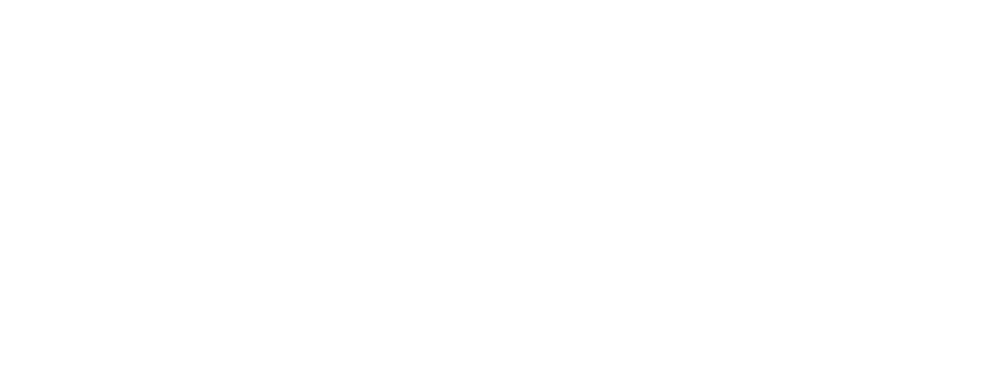
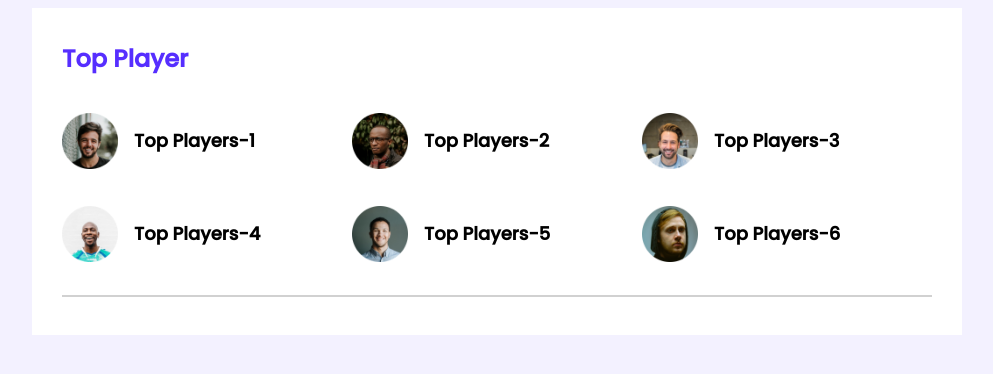
Before and after one commit to Firoz01/Leader-Board-Project, a plain HTML site: page index.html in a window 1280 px wide. Shown: the whole page, without its empty margins (143-1136 px from the left). Drawn offline with Linux system fonts and the light colour scheme.

Commit message:
completed top players section

```diff
--- a/index.html
+++ b/index.html
@@ -9,5 +9,54 @@
 </head>
 <body>
 
+    <!-- header start -->
+
+    <header>
+
+
+    </header>
+
+    <!-- header end -->
+
+
+    <main>
+        <!-- top players and blogs -->
+        <section class="container">
+            <div class="top-players">
+                <h2 class="section-title">Top Player</h2>
+                <div class="players">
+                    <div class="player">
+                        <img src="images/players/player-1.png" alt="">
+                        <h3 class="player-name">Top Players-1</h3>
+                    </div>
+                    <div class="player">
+                        <img src="images/players/player-2.png" alt="">
+                        <h3 class="player-name">Top Players-2</h3>
+                    </div>
+                    <div class="player">
+                        <img src="images/players/player-3.png" alt="">
+                        <h3 class="player-name">Top Players-3</h3>
+                    </div>
+                    <div class="player">
+                        <img src="images/players/player-4.png" alt="">
+                        <h3 class="player-name">Top Players-4</h3>
+                    </div>
+                    <div class="player">
+                        <img src="images/players/player-5.png" alt="">
+                        <h3 class="player-name">Top Players-5</h3>
+                    </div>
+                    <div class="player">
+                        <img src="images/players/player-6.png" alt="">
+                        <h3 class="player-name">Top Players-6</h3>
+                    </div>
+                </div>
+            </div>
+            <hr>
+        </section>
+
+    </main>
+
+
+
 </body>
 </html>
--- a/style.css
+++ b/style.css
@@ -0,0 +1,61 @@
+
+/* fonts */
+
+
+@import url('https://fonts.googleapis.com/css2?family=Poppins:wght@500&display=swap');
+
+/* common style and utilits */
+
+body{
+    font-family: 'Poppins', sans-serif;
+    background-color: #F3F1FF;
+}
+
+main{
+    display: flex;
+    justify-content: center;
+}
+
+.container{
+    background-color: #fff;
+    width: 870px;
+    padding: 30px;
+}
+hr{
+    border: 1px solid #D1D1D1;
+}
+
+/* top players style */
+
+.top-players{
+    margin-bottom: 30px;
+}
+
+.section-title{
+    color: #562EFF;
+    font-size: 24px;
+    margin-top: 3px;
+    margin-bottom: 33px;
+
+}
+
+.players{
+    display: grid;
+    grid-template-columns: repeat(3, 1fr);
+    grid-row-gap: 30px;
+}
+
+.player{
+    display: flex;
+    align-items: center;
+}
+
+.player img{
+    width: 56px;
+    height: 56px;
+}
+
+.player-name{
+    margin-left: 16px;
+    font-size: 18px;
+}
```
